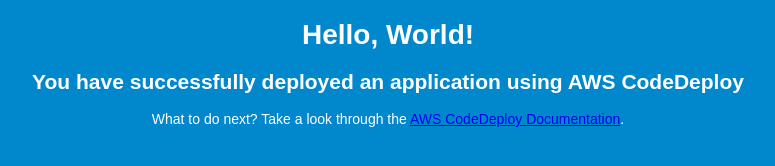
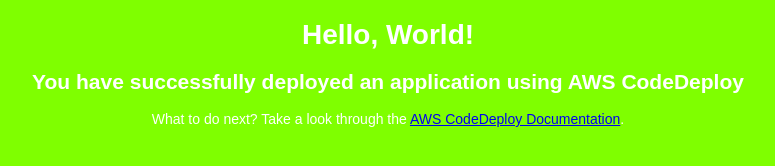
Before and after one commit to shotaAkasaka/CodeDeployTest, a plain HTML site: page index.html in a window 1280 px wide. Shown: the whole page, without its empty margins (252-1027 px from the left). Drawn offline with Linux system fonts and the light colour scheme.

Commit message:
blue to green

```diff
--- a/index.html
+++ b/index.html
@@ -5,7 +5,7 @@
   <style>
     body {
       color: #ffffff;
-      background-color: #0188cc;
+      background-color: #7FFF00;
       font-family: Arial, sans-serif;
       font-size:14px;
     }
```
